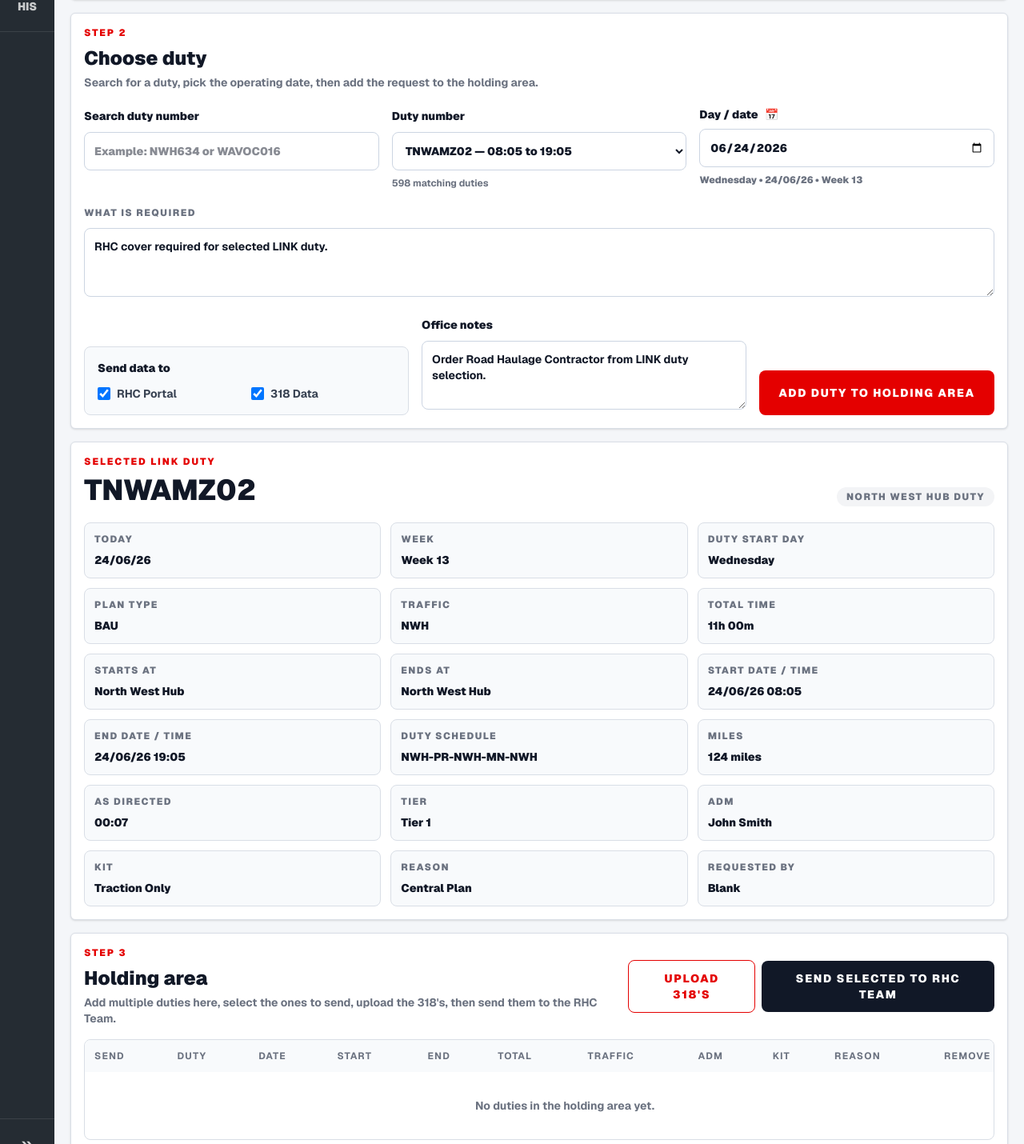
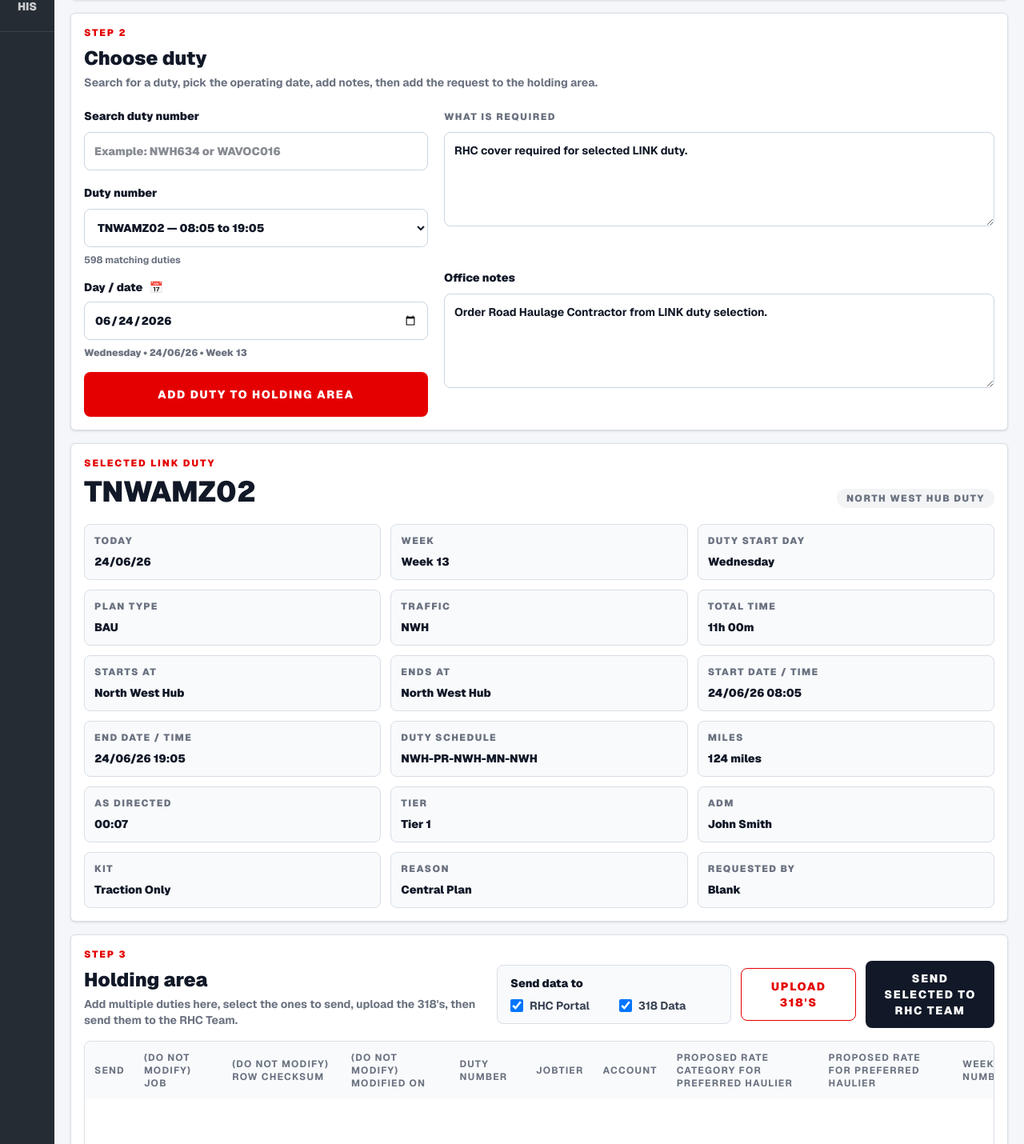
Before and after one commit to acannon76/rugby-league-supporter-web, a Next.js app: page /internal/app-ideas/link-message-mock/rhc-team in a window 1280 px wide. Shown: the part 600-2030 px from the top of the page at 80% size. Built offline with nearby package versions, Linux system fonts and the light colour scheme.

Commit message:
History and redesign RHC Team 3

```diff
--- a/src/app/internal/app-ideas/link-message-mock/rhc-team/history/page.tsx
+++ b/src/app/internal/app-ideas/link-message-mock/rhc-team/history/page.tsx
@@ -7,8 +7,15 @@ const RHC_HISTORY_STORAGE_KEY = "mock-rhc-team-history";
 
 type RhcOrder = {
   id: string;
+  job?: string;
+  rowChecksum?: string;
+  modifiedOn?: string;
   orderType: string;
   duty: string;
+  jobTier?: string;
+  account?: string;
+  proposedRateCategory?: string;
+  proposedRate?: string;
   date: string;
   day: string;
   week: number;
@@ -32,6 +39,8 @@ type RhcOrder = {
   region: string;
   tier: string;
   kit: string;
+  dvsRequired?: string;
+  rmResponsiblePersonEmail?: string;
   reason: string;
   required: string;
   notes: string;
@@ -147,30 +156,39 @@ export default function RhcTeamHistoryPage() {
             </div>
 
             <div className="mt-4 overflow-x-auto rounded-lg border border-[#d9dee6]">
-              <table className="min-w-[1400px] w-full border-collapse text-left text-sm">
+              <table className="min-w-[2800px] w-full border-collapse text-left text-sm">
                 <thead className="bg-[#f8fafc] text-xs font-black uppercase tracking-[0.1em] text-[#6b7280]">
                   <tr>
                     <th className="px-3 py-3">Sent</th>
-                    <th className="px-3 py-3">Order</th>
-                    <th className="px-3 py-3">Duty</th>
-                    <th className="px-3 py-3">Day</th>
-                    <th className="px-3 py-3">Week</th>
-                    <th className="px-3 py-3">Start</th>
-                    <th className="px-3 py-3">End</th>
-                    <th className="px-3 py-3">Total</th>
+                    <th className="px-3 py-3">(Do Not Modify) Job</th>
+                    <th className="px-3 py-3">(Do Not Modify) Row Checksum</th>
+                    <th className="px-3 py-3">(Do Not Modify) Modified On</th>
+                    <th className="px-3 py-3">Duty Number</th>
+                    <th className="px-3 py-3">JobTier</th>
+                    <th className="px-3 py-3">Account</th>
+                    <th className="px-3 py-3">Proposed Rate Category For Preferred Haulier</th>
+                    <th className="px-3 py-3">Proposed Rate For Preferred Haulier</th>
+                    <th className="px-3 py-3">Week Number</th>
+                    <th className="px-3 py-3">Plan Type</th>
                     <th className="px-3 py-3">Traffic</th>
-                    <th className="px-3 py-3">Schedule</th>
+                    <th className="px-3 py-3">Start Location</th>
+                    <th className="px-3 py-3">Final Destination</th>
+                    <th className="px-3 py-3">Start Date And Time</th>
+                    <th className="px-3 py-3">End Time</th>
+                    <th className="px-3 py-3">Day Of Week</th>
+                    <th className="px-3 py-3">Kit</th>
+                    <th className="px-3 py-3">DVS Required</th>
+                    <th className="px-3 py-3">Region</th>
+                    <th className="px-3 py-3">Duty Schedule</th>
                     <th className="px-3 py-3">Miles</th>
-                    <th className="px-3 py-3">ADM</th>
-                    <th className="px-3 py-3">Kit</th>
-                    <th className="px-3 py-3">Reason</th>
-                    <th className="px-3 py-3">Requested By</th>
+                    <th className="px-3 py-3">As Directed/Flex Time</th>
+                    <th className="px-3 py-3">RMResponsiblePersonEmail</th>
                   </tr>
                 </thead>
                 <tbody>
                   {filteredOrders.length === 0 ? (
                     <tr>
-                      <td colSpan={15} className="px-3 py-8 text-center text-sm font-bold text-[#6b7280]">
+                      <td colSpan={24} className="px-3 py-8 text-center text-sm font-bold text-[#6b7280]">
                         No RHC Team history records found.
                       </td>
                     </tr>
@@ -178,20 +196,29 @@ export default function RhcTeamHistoryPage() {
                     filteredOrders.map((order) => (
                       <tr key={`${order.id}-${order.submittedAt ?? "saved"}`} className="border-t border-[#d9dee6] font-bold text-[#374151]">
                         <td className="px-3 py-3">{formatSubmittedAt(order.submittedAt)}</td>
-                        <td className="px-3 py-3">{order.orderType}</td>
+                        <td className="px-3 py-3">{order.job ?? ""}</td>
+                        <td className="px-3 py-3">{order.rowChecksum ?? ""}</td>
+                        <td className="px-3 py-3">{order.modifiedOn ?? ""}</td>
                         <td className="px-3 py-3 font-black text-[#111827]">{order.duty}</td>
-                        <td className="px-3 py-3">{order.day}</td>
-                        <td className="px-3 py-3">Week {order.week}</td>
+                        <td className="px-3 py-3">{order.jobTier ?? order.tier}</td>
+                        <td className="px-3 py-3">{order.account ?? order.billingCentre}</td>
+                        <td className="px-3 py-3">{order.proposedRateCategory ?? "Other"}</td>
+                        <td className="px-3 py-3">{order.proposedRate ?? "0"}</td>
+                        <td className="px-3 py-3">{order.week}</td>
+                        <td className="px-3 py-3">{order.planType}</td>
+                        <td className="px-3 py-3">{order.traffic}</td>
+                        <td className="px-3 py-3">{order.startLocation}</td>
+                        <td className="px-3 py-3">{order.endLocation}</td>
                         <td className="px-3 py-3">{order.startDateTime}</td>
                         <td className="px-3 py-3">{order.endDateTime}</td>
-                        <td className="px-3 py-3">{order.totalTime}</td>
-                        <td className="px-3 py-3">{order.traffic}</td>
+                        <td className="px-3 py-3">{order.day}</td>
+                        <td className="px-3 py-3">{order.kit}</td>
+                        <td className="px-3 py-3">{order.dvsRequired ?? "No"}</td>
+                        <td className="px-3 py-3">{order.region}</td>
                         <td className="px-3 py-3">{order.dutySchedule}</td>
                         <td className="px-3 py-3">{order.miles}</td>
-                        <td className="px-3 py-3">{order.admName}</td>
-                        <td className="px-3 py-3">{order.kit}</td>
-                        <td className="px-3 py-3">{order.reason}</td>
-                        <td className="px-3 py-3">{order.requestedBy || "Blank"}</td>
+                        <td className="px-3 py-3">{order.asDirected}</td>
+                        <td className="px-3 py-3">{order.rmResponsiblePersonEmail ?? "rhc.team@royalmail.com"}</td>
                       </tr>
                     ))
                   )}
--- a/src/app/internal/app-ideas/link-message-mock/rhc-team/page.tsx
+++ b/src/app/internal/app-ideas/link-message-mock/rhc-team/page.tsx
@@ -3053,7 +3053,17 @@ const kitOptions = [
   "Curtainsider",
   "Rollerbed",
 ];
-const reasonOptions = ["Agency Shortfall", "Central Plan", "CPC Request"];
+const reasonOptions = [
+  "Agency Shortfall",
+  "Central Plan",
+  "CPC Request",
+  "Local Distribution Request",
+  "O Licence Restrictions",
+  "Rigid Fleet",
+  "Sprinter",
+  "Trailer Shortage",
+  "Vehicle Shortage",
+];
 const dutyScheduleOptions = [
   "NWH-PR-NWH-MN-NWH",
   "NWH_SDC_NWH",
@@ -3083,8 +3093,15 @@ const sidebarItems = [
 
 type RhcOrder = {
   id: string;
+  job: string;
+  rowChecksum: string;
+  modifiedOn: string;
   orderType: string;
   duty: string;
+  jobTier: string;
+  account: string;
+  proposedRateCategory: string;
+  proposedRate: string;
   date: string;
   day: string;
   week: number;
@@ -3110,6 +3127,8 @@ type RhcOrder = {
   region: string;
   tier: string;
   kit: string;
+  dvsRequired: string;
+  rmResponsiblePersonEmail: string;
   reason: string;
   required: string;
   notes: string;
@@ -3344,10 +3363,11 @@ export default function RhcTeamPage() {
             <p className="text-xs font-black uppercase tracking-[0.16em] text-[#e40000]">Step 2</p>
             <h2 className="mt-2 text-2xl font-black text-[#111827]">Choose duty</h2>
             <p className="mt-1 text-sm font-bold text-[#6b7280]">
-              Search for a duty, pick the operating date, then add the request to the holding area.
+              Search for a duty, pick the operating date, add notes, then add the request to the holding area.
             </p>
 
-            <div className="mt-5 grid grid-cols-1 gap-4 lg:grid-cols-3">
+            <div className="mt-5 grid grid-cols-1 gap-5 xl:grid-cols-[430px_1fr]">
+              <div className="space-y-4">
                 <label className="block">
                   <span className="text-sm font-black text-[#111827]">Search duty number</span>
                   <input
@@ -3406,48 +3426,35 @@ export default function RhcTeamPage() {
                     {dutyStartDay} • {selectedDateLabel} • Week {weekNumber}
                   </p>
                 </label>
+
+                <button
+                  type="button"
+                  onClick={addToHoldingArea}
+                  className="h-14 w-full rounded-lg bg-[#e40000] px-6 text-sm font-black uppercase tracking-[0.12em] text-white transition hover:bg-[#b80000]"
+                >
+                  Add Duty To Holding Area
+                </button>
               </div>
 
-            <label className="mt-4 block">
+              <div className="grid grid-cols-1 gap-4 lg:grid-cols-2 xl:grid-cols-1">
+                <label className="block">
                   <span className="text-xs font-black uppercase tracking-[0.12em] text-[#6b7280]">What is required</span>
                   <textarea
                     value={required}
                     onChange={(event) => setRequired(event.target.value)}
-                className="mt-2 min-h-[86px] w-full rounded-lg border border-[#ccd5e2] bg-white px-3 py-3 text-sm font-bold text-[#111827] outline-none focus:border-[#e40000]"
+                    className="mt-2 min-h-[118px] w-full rounded-lg border border-[#ccd5e2] bg-white px-3 py-3 text-sm font-bold text-[#111827] outline-none focus:border-[#e40000]"
                   />
                 </label>
-
-            <div className="mt-4 grid grid-cols-1 gap-4 lg:grid-cols-[1fr_1fr_auto] lg:items-end">
-              <section className="rounded-lg border border-[#d9dee6] bg-[#f8fafc] p-4">
-                <p className="text-sm font-black text-[#111827]">Send data to</p>
-                <div className="mt-3 grid grid-cols-1 gap-3 sm:grid-cols-2">
-                  <label className="flex items-center gap-2 text-sm font-bold text-[#374151]">
-                    <input checked={sendPortal} onChange={(event) => setSendPortal(event.target.checked)} type="checkbox" className="h-4 w-4" />
-                    RHC Portal
-                  </label>
-                  <label className="flex items-center gap-2 text-sm font-bold text-[#374151]">
-                    <input checked={send318} onChange={(event) => setSend318(event.target.checked)} type="checkbox" className="h-4 w-4" />
-                    318 Data
-                  </label>
-                </div>
-              </section>
 
                 <label className="block">
                   <span className="text-sm font-black text-[#111827]">Office notes</span>
                   <textarea
                     value={notes}
                     onChange={(event) => setNotes(event.target.value)}
-                  className="mt-2 min-h-[86px] w-full rounded-lg border border-[#ccd5e2] bg-white px-3 py-3 text-sm font-bold text-[#111827] outline-none focus:border-[#e40000]"
+                    className="mt-2 min-h-[118px] w-full rounded-lg border border-[#ccd5e2] bg-white px-3 py-3 text-sm font-bold text-[#111827] outline-none focus:border-[#e40000]"
                   />
                 </label>
-
-              <button
-                type="button"
-                onClick={addToHoldingArea}
-                className="h-14 rounded-lg bg-[#e40000] px-6 text-sm font-black uppercase tracking-[0.12em] text-white transition hover:bg-[#b80000]"
-              >
-                Add Duty To Holding Area
-              </button>
+              </div>
             </div>
 
             {confirmation && (
@@ -3489,15 +3496,29 @@ export default function RhcTeamPage() {
           </section>
 
           <section className="mt-4 rounded-md border border-[#d9dee6] bg-white p-4 shadow-sm">
-            <div className="flex flex-col gap-3 lg:flex-row lg:items-center lg:justify-between">
+            <div className="flex flex-col gap-3 xl:flex-row xl:items-end xl:justify-between">
               <div>
                 <p className="text-xs font-black uppercase tracking-[0.16em] text-[#e40000]">Step 3</p>
                 <h2 className="mt-2 text-2xl font-black text-[#111827]">Holding area</h2>
                 <p className="mt-1 text-sm font-bold text-[#6b7280]">
-                  Add multiple duties here, select the ones to send, upload the 318's, then send them to the RHC Team.
+                  Add multiple duties here, select the ones to send, upload the 318&apos;s, then send them to the RHC Team.
                 </p>
               </div>
-              <div className="flex flex-col gap-2 sm:flex-row sm:items-center">
+              <div className="grid grid-cols-1 gap-3 lg:grid-cols-[minmax(260px,360px)_auto_auto] lg:items-center">
+                <section className="rounded-lg border border-[#d9dee6] bg-[#f8fafc] px-4 py-3">
+                  <p className="text-sm font-black text-[#111827]">Send data to</p>
+                  <div className="mt-2 grid grid-cols-2 gap-3">
+                    <label className="flex items-center gap-2 text-sm font-bold text-[#374151]">
+                      <input checked={sendPortal} onChange={(event) => setSendPortal(event.target.checked)} type="checkbox" className="h-4 w-4" />
+                      RHC Portal
+                    </label>
+                    <label className="flex items-center gap-2 text-sm font-bold text-[#374151]">
+                      <input checked={send318} onChange={(event) => setSend318(event.target.checked)} type="checkbox" className="h-4 w-4" />
+                      318 Data
+                    </label>
+                  </div>
+                </section>
+
                 <label className="cursor-pointer rounded-lg border border-[#e40000] bg-white px-5 py-3 text-center text-sm font-black uppercase tracking-[0.12em] text-[#e40000] transition hover:bg-[#fff0f0]">
                   Upload 318&apos;s
                   <input
@@ -3509,6 +3530,7 @@ export default function RhcTeamPage() {
                     }}
                   />
                 </label>
+
                 <button
                   type="button"
                   onClick={sendSelectedOrders}
@@ -3526,26 +3548,40 @@ export default function RhcTeamPage() {
             )}
 
             <div className="mt-4 overflow-x-auto rounded-lg border border-[#d9dee6]">
-              <table className="min-w-[1200px] w-full border-collapse text-left text-sm">
+              <table className="min-w-[2700px] w-full border-collapse text-left text-sm">
                 <thead className="bg-[#f8fafc] text-xs font-black uppercase tracking-[0.1em] text-[#6b7280]">
                   <tr>
                     <th className="px-3 py-3">Send</th>
-                    <th className="px-3 py-3">Duty</th>
-                    <th className="px-3 py-3">Date</th>
-                    <th className="px-3 py-3">Start</th>
-                    <th className="px-3 py-3">End</th>
-                    <th className="px-3 py-3">Total</th>
+                    <th className="px-3 py-3">(Do Not Modify) Job</th>
+                    <th className="px-3 py-3">(Do Not Modify) Row Checksum</th>
+                    <th className="px-3 py-3">(Do Not Modify) Modified On</th>
+                    <th className="px-3 py-3">Duty Number</th>
+                    <th className="px-3 py-3">JobTier</th>
+                    <th className="px-3 py-3">Account</th>
+                    <th className="px-3 py-3">Proposed Rate Category For Preferred Haulier</th>
+                    <th className="px-3 py-3">Proposed Rate For Preferred Haulier</th>
+                    <th className="px-3 py-3">Week Number</th>
+                    <th className="px-3 py-3">Plan Type</th>
                     <th className="px-3 py-3">Traffic</th>
-                    <th className="px-3 py-3">ADM</th>
+                    <th className="px-3 py-3">Start Location</th>
+                    <th className="px-3 py-3">Final Destination</th>
+                    <th className="px-3 py-3">Start Date And Time</th>
+                    <th className="px-3 py-3">End Time</th>
+                    <th className="px-3 py-3">Day Of Week</th>
                     <th className="px-3 py-3">Kit</th>
-                    <th className="px-3 py-3">Reason</th>
+                    <th className="px-3 py-3">DVS Required</th>
+                    <th className="px-3 py-3">Region</th>
+                    <th className="px-3 py-3">Duty Schedule</th>
+                    <th className="px-3 py-3">Miles</th>
+                    <th className="px-3 py-3">As Directed/Flex Time</th>
+                    <th className="px-3 py-3">RMResponsiblePersonEmail</th>
                     <th className="px-3 py-3">Remove</th>
                   </tr>
                 </thead>
                 <tbody>
                   {holdingOrders.length === 0 ? (
                     <tr>
-                      <td colSpan={11} className="px-3 py-8 text-center text-sm font-bold text-[#6b7280]">
+                      <td colSpan={25} className="px-3 py-8 text-center text-sm font-bold text-[#6b7280]">
                         No duties in the holding area yet.
                       </td>
                     </tr>
@@ -3560,15 +3596,29 @@ export default function RhcTeamPage() {
                             className="h-4 w-4"
                           />
                         </td>
+                        <td className="px-3 py-3">{order.job}</td>
+                        <td className="px-3 py-3">{order.rowChecksum}</td>
+                        <td className="px-3 py-3">{order.modifiedOn}</td>
                         <td className="px-3 py-3 font-black text-[#111827]">{order.duty}</td>
-                        <td className="px-3 py-3">{formatShortDate(order.date)}</td>
+                        <td className="px-3 py-3">{order.jobTier}</td>
+                        <td className="px-3 py-3">{order.account}</td>
+                        <td className="px-3 py-3">{order.proposedRateCategory}</td>
+                        <td className="px-3 py-3">{order.proposedRate}</td>
+                        <td className="px-3 py-3">{order.week}</td>
+                        <td className="px-3 py-3">{order.planType}</td>
+                        <td className="px-3 py-3">{order.traffic}</td>
+                        <td className="px-3 py-3">{order.startLocation}</td>
+                        <td className="px-3 py-3">{order.endLocation}</td>
                         <td className="px-3 py-3">{order.startDateTime}</td>
                         <td className="px-3 py-3">{order.endDateTime}</td>
-                        <td className="px-3 py-3">{order.totalTime}</td>
-                        <td className="px-3 py-3">{order.traffic}</td>
-                        <td className="px-3 py-3">{order.admName}</td>
+                        <td className="px-3 py-3">{order.day}</td>
                         <td className="px-3 py-3">{order.kit}</td>
-                        <td className="px-3 py-3">{order.reason}</td>
+                        <td className="px-3 py-3">{order.dvsRequired}</td>
+                        <td className="px-3 py-3">{order.region}</td>
+                        <td className="px-3 py-3">{order.dutySchedule}</td>
+                        <td className="px-3 py-3">{order.miles}</td>
+                        <td className="px-3 py-3">{order.asDirected}</td>
+                        <td className="px-3 py-3">{order.rmResponsiblePersonEmail}</td>
                         <td className="px-3 py-3">
                           <button
                             type="button"
@@ -3808,8 +3858,15 @@ function buildOrder({
 
   return {
     id: `${duty.duty}-${selectedDate}`,
+    job: "",
+    rowChecksum: "",
+    modifiedOn: "",
     orderType,
     duty: duty.duty,
+    jobTier: tier,
+    account: billingCentre,
+    proposedRateCategory: "Other",
+    proposedRate: "0",
     date: selectedDate,
     day,
     week,
@@ -3835,6 +3892,8 @@ function buildOrder({
     region,
     tier,
     kit,
+    dvsRequired: "No",
+    rmResponsiblePersonEmail: "rhc.team@royalmail.com",
     reason: coverReason,
     required,
     notes,
```
Lines whose indentation alone changed are shown as unchanged.
